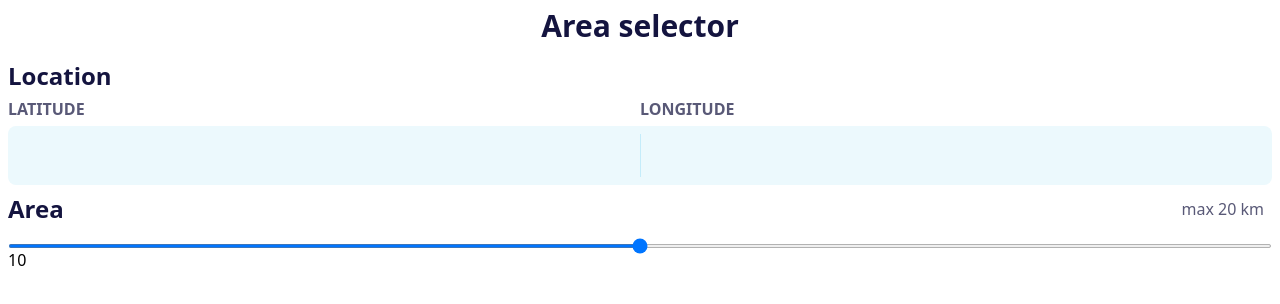
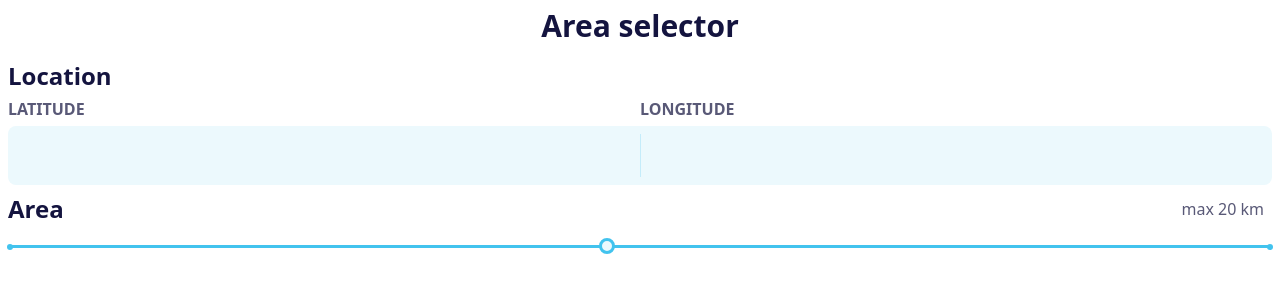
Before and after one commit to ViuCoding/universal-plastic-vincenzo-cristiano, a React (Vite) app: page / in a window 1280 px wide. Shown: the top 304 px of the page. Built offline with nearby package versions, Linux system fonts and the light colour scheme; no server answers.

Commit message:
fixed slider and location component Regex

```diff
--- a/src/components/Area.jsx
+++ b/src/components/Area.jsx
@@ -14,11 +14,10 @@ export default function Area() {
         <p className='font-normal text-light-text pr-2'>max 20 km</p>
       </div>
 
-      <div>
-        <input className='w-full h-1 ' type='range' name='km' id='km' min={0} max={20} value={range} onChange={handleRange} />
-        {range}
-
-        <div className='h-20' id='map'></div>
+      <div className='slider-container'>
+        <span className='edge-left'></span>
+        <input className='w-full slider' type='range' name='km' id='km' min={1} max={20} value={range} onChange={handleRange} />
+        <span className='edge-right'></span>
       </div>
     </section>
   );
--- a/src/components/Location.jsx
+++ b/src/components/Location.jsx
@@ -3,8 +3,8 @@ import toast, { Toaster } from "react-hot-toast";
 
 const notify = () => toast.error("Location value is incorrect...");
 
-const latRegex = /^[-+]?(?=.{1,11}$)([1-8]?\d(?:\.\d{0,7})?|90(?:\.0{0,7})?)$/;
-const lonRegex = /^[-+]?(?=.{1,11}$)(?:180(?:\.0{0,7})?|(?:(?:1[0-7]\d)|(?:[1-9]?\d))(?:\.\d{0,7})?)$/;
+const latRegex = /^[-+]?(?=.{0,11}$)([1-8]?\d{0,2}(?:\.\d{0,7})?|90(?:\.0{0,7})?)$/;
+const lonRegex = /^[-+]?(?=.{0,11}$)(?:180(?:\.0{0,7})?|(?:(?:1[0-7]\d{0,1})|(?:[1-9]?\d{0,2}))(?:\.\d{0,7})?)$/;
 
 export default function Location() {
   const [latitude, setLatitude] = useState("");
@@ -12,8 +12,8 @@ export default function Location() {
 
   const success = pos => {
     const location = pos.coords;
-    setLatitude(location.latitude);
-    setLongitude(location.longitude);
+    setLatitude(location.latitude.toFixed(7));
+    setLongitude(location.longitude.toFixed(7));
   };
 
   const errors = err => {
--- a/src/index.css
+++ b/src/index.css
@@ -13,3 +13,58 @@ input::-webkit-inner-spin-button {
 input[type="number"] {
   -moz-appearance: textfield;
 }
+
+.slider-container {
+  position: relative;
+}
+.slider {
+  -webkit-appearance: none;
+  appearance: none;
+  height: 3px;
+  background: #42c3ee;
+  outline: none;
+}
+
+.slider::-webkit-slider-thumb {
+  -webkit-appearance: none;
+  appearance: none;
+  width: 16px;
+  height: 16px;
+  border-radius: 50%;
+  background-color: #ecf9fd;
+  border: 3px solid #42c3ee;
+  cursor: pointer;
+}
+.slider::-moz-range-thumb {
+  -webkit-appearance: none;
+  appearance: none;
+  width: 16px;
+  height: 16px;
+  border-radius: 50%;
+  background-color: #ecf9fd;
+  border: 3px solid #42c3ee;
+  cursor: pointer;
+}
+
+.edge-left {
+  display: inline-block;
+  position: absolute;
+  bottom: 1px;
+  border-radius: 50%;
+  left: -1px;
+  height: 6px;
+  width: 6px;
+  background-color: #42c3ee;
+  z-index: -2;
+}
+.edge-right {
+  display: inline-block;
+  position: absolute;
+  bottom: 1px;
+  border-radius: 50%;
+  right: -1px;
+  height: 6px;
+  width: 6px;
+  background-color: #42c3ee;
+  z-index: -2;
+}
```
